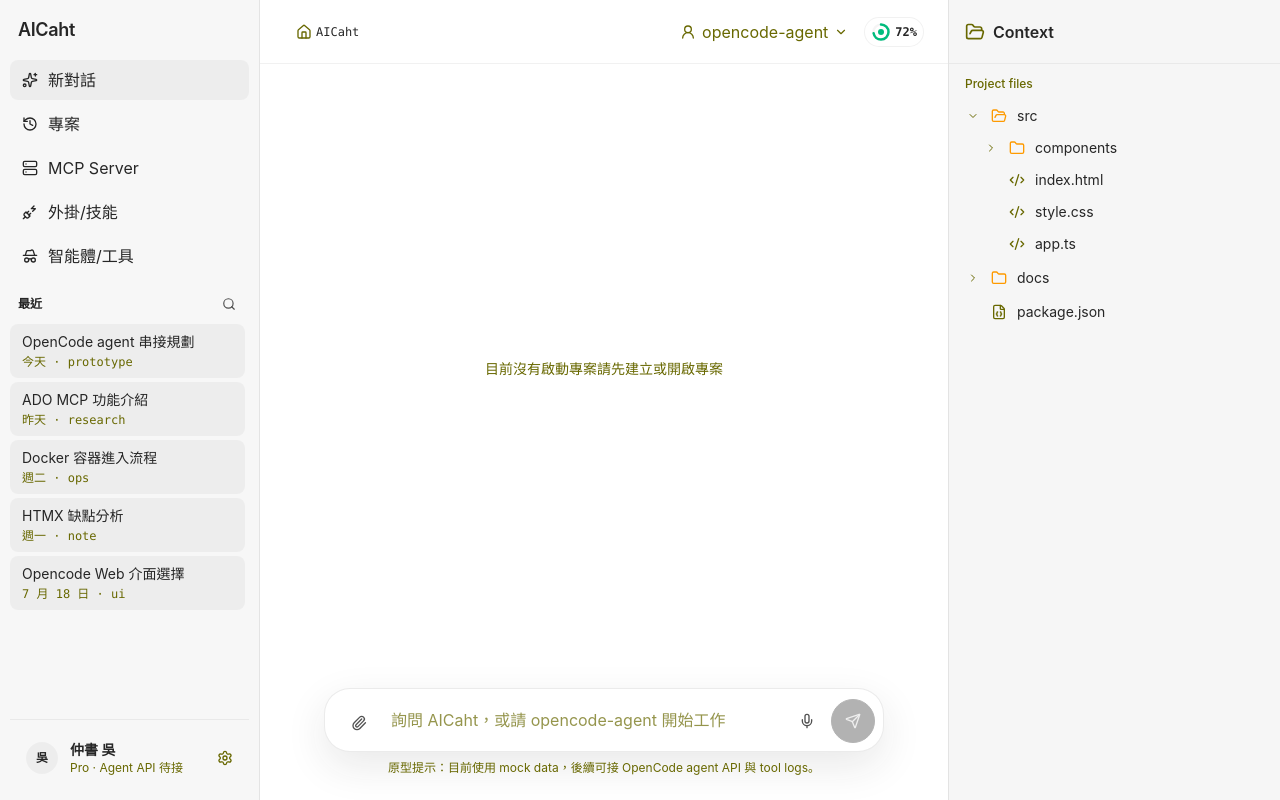
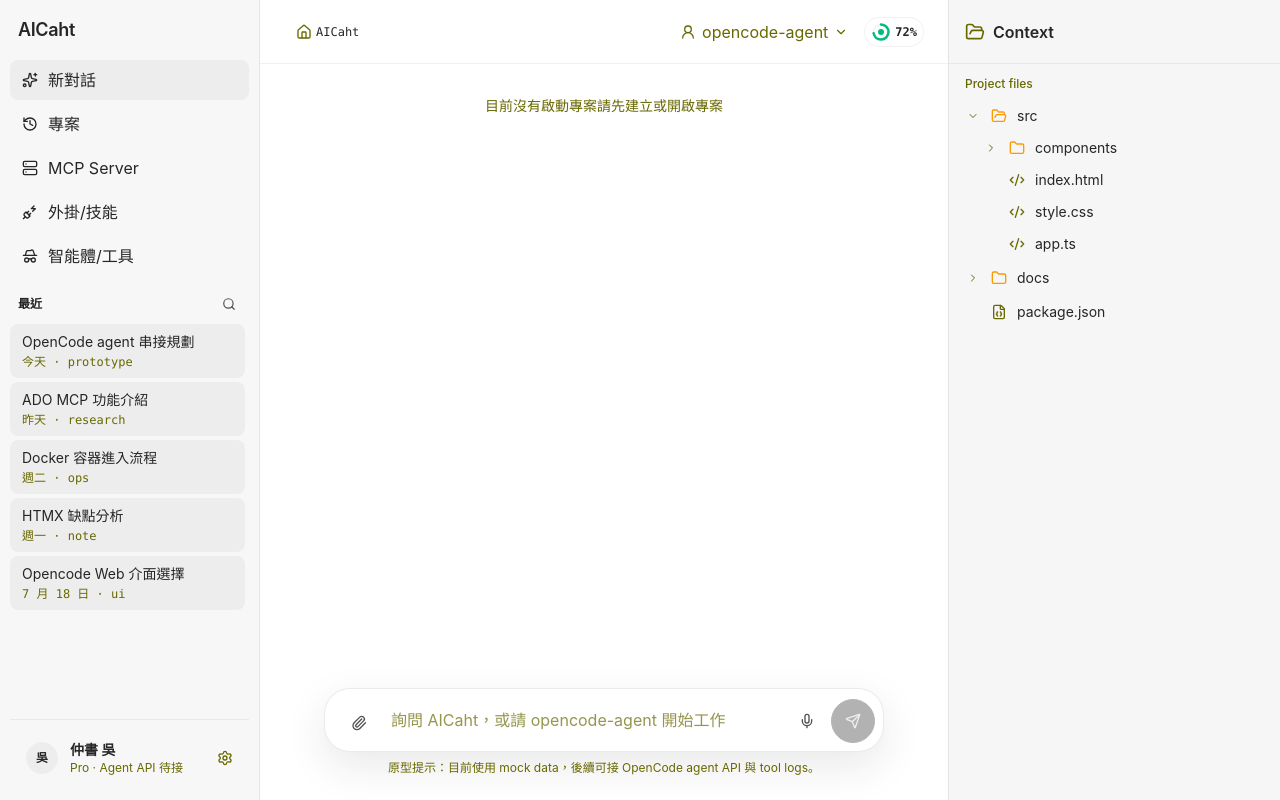
Before and after one commit to jason23452/agent-web, a React (Vite) app: page / in a window 1280 px wide. Built offline with nearby package versions, Linux system fonts and the light colour scheme.

Commit message:
feat: implement ChatComposer component and integrate it into AppRouter and ChatPane

```diff
--- a/src/app/AppRouter.tsx
+++ b/src/app/AppRouter.tsx
@@ -9,6 +9,7 @@ import { AppFilePreviewDialog } from "@/shared/components/layout/AppFilePreviewD
 import { AppShell } from "@/shared/components/layout/AppShell"
 import { AppSidebar } from "@/shared/components/layout/AppSidebar"
 import { AppTopbar } from "@/shared/components/layout/AppTopbar"
+import { ChatComposer } from "@/shared/components/layout/ChatComposer"
 
 type AppRoute =
   | { name: "home" }
@@ -136,13 +137,7 @@ export function AppRouter() {
     ) : route.name === "workspaceProject" ? (
       <WorkspaceProjectRoute />
     ) : (
-      <HomeRoute
-        attachments={attachments}
-        onAddAttachment={addAttachment}
-        onClearPin={() => setPinContext(null)}
-        onRemoveAttachment={removeAttachment}
-        pinContext={pinContext}
-      />
+      <HomeRoute />
     )
 
   return (
@@ -150,6 +145,15 @@ export function AppRouter() {
       ariaLabel="AICaht agent workspace"
       aside={<AppContextPanel fileTree={fileTree} open={contextPanelOpen} onClose={() => setContextPanelOpen(false)} onPreviewFile={setPreviewFile} />}
       asideOpen={contextPanelOpen}
+      composer={
+        <ChatComposer
+          attachments={attachments}
+          onAddAttachment={addAttachment}
+          onClearPin={() => setPinContext(null)}
+          onRemoveAttachment={removeAttachment}
+          pinContext={pinContext}
+        />
+      }
       onCloseAside={() => setContextPanelOpen(false)}
       onCloseSidebar={() => setSidebarOpen(false)}
       sidebar={
--- a/src/features/home/components/ChatPane.tsx
+++ b/src/features/home/components/ChatPane.tsx
@@ -1,38 +1,9 @@
-import { ChatComposer } from "@/features/home/components/ChatComposer"
 import { ChatMessageList } from "@/features/home/components/ChatMessageList"
 
-export type ChatPaneAttachment = {
-  id: string
-  name: string
-  meta: string
-  isImage?: boolean
-}
-
-export type ChatPanePinContext = {
-  label: string
-  meta: string
-  text: string
-}
-
-type ChatPaneProps = {
-  attachments: ChatPaneAttachment[]
-  onAddAttachment: () => void
-  onClearPin: () => void
-  onRemoveAttachment: (id: string) => void
-  pinContext: ChatPanePinContext | null
-}
-
-export function ChatPane({ attachments, onAddAttachment, onClearPin, onRemoveAttachment, pinContext }: ChatPaneProps) {
+export function ChatPane() {
   return (
-    <main className="grid min-h-0 min-w-0 grid-rows-[minmax(0,1fr)_auto] bg-background" data-region="chat-main">
+    <main className="min-h-0 min-w-0 bg-background" data-region="chat-main">
       <ChatMessageList />
-      <ChatComposer
-        attachments={attachments}
-        onAddAttachment={onAddAttachment}
-        onClearPin={onClearPin}
-        onRemoveAttachment={onRemoveAttachment}
-        pinContext={pinContext}
-      />
     </main>
   )
 }
--- a/src/features/home/router/index.tsx
+++ b/src/features/home/router/index.tsx
@@ -1,23 +1,7 @@
-import { ChatPane, type ChatPaneAttachment, type ChatPanePinContext } from "@/features/home/components/ChatPane"
+import { ChatPane } from "@/features/home/components/ChatPane"
 
 export const HOME_ROUTE_PATH = "/"
 
-type HomeRouteProps = {
-  attachments: ChatPaneAttachment[]
-  onAddAttachment: () => void
-  onClearPin: () => void
-  onRemoveAttachment: (id: string) => void
-  pinContext: ChatPanePinContext | null
+export function HomeRoute() {
+  return <ChatPane />
 }
-
-export function HomeRoute({ attachments, onAddAttachment, onClearPin, onRemoveAttachment, pinContext }: HomeRouteProps) {
-  return (
-    <ChatPane
-      attachments={attachments}
-      onAddAttachment={onAddAttachment}
-      onClearPin={onClearPin}
-      onRemoveAttachment={onRemoveAttachment}
-      pinContext={pinContext}
-    />
-  )
-}
--- a/src/shared/components/layout/AppShell.tsx
+++ b/src/shared/components/layout/AppShell.tsx
@@ -7,6 +7,7 @@ type AppShellProps = {
   asideOpen?: boolean
   children: ReactNode
   className?: string
+  composer?: ReactNode
   mainClassName?: string
   onCloseAside?: () => void
   onCloseSidebar?: () => void
@@ -21,6 +22,7 @@ export function AppShell({
   asideOpen = false,
   children,
   className,
+  composer,
   mainClassName,
   onCloseAside,
   onCloseSidebar,
@@ -29,7 +31,17 @@ export function AppShell({
   topNav,
 }: AppShellProps) {
   const hasAside = Boolean(aside)
+  const hasComposer = Boolean(composer)
   const hasSidebar = Boolean(sidebar)
+
+  const mainRows =
+    topNav && hasComposer
+      ? "grid-rows-[auto_minmax(0,1fr)_auto]"
+      : topNav
+        ? "grid-rows-[auto_minmax(0,1fr)]"
+        : hasComposer
+          ? "grid-rows-[minmax(0,1fr)_auto]"
+          : "grid-rows-[minmax(0,1fr)]"
 
   return (
     <section
@@ -47,13 +59,14 @@ export function AppShell({
       <div
         className={cn(
           "grid min-h-dvh min-w-0 bg-background",
-          topNav ? "grid-rows-[auto_minmax(0,1fr)]" : "grid-rows-[minmax(0,1fr)]",
+          mainRows,
           mainClassName,
         )}
         data-region="app-main"
       >
         {topNav}
         {children}
+        {composer}
       </div>
       {aside}
 
```
Also changed, not shown: src/shared/components/layout/ChatComposer.tsx (renamed from src/features/home/components/ChatComposer.tsx).
